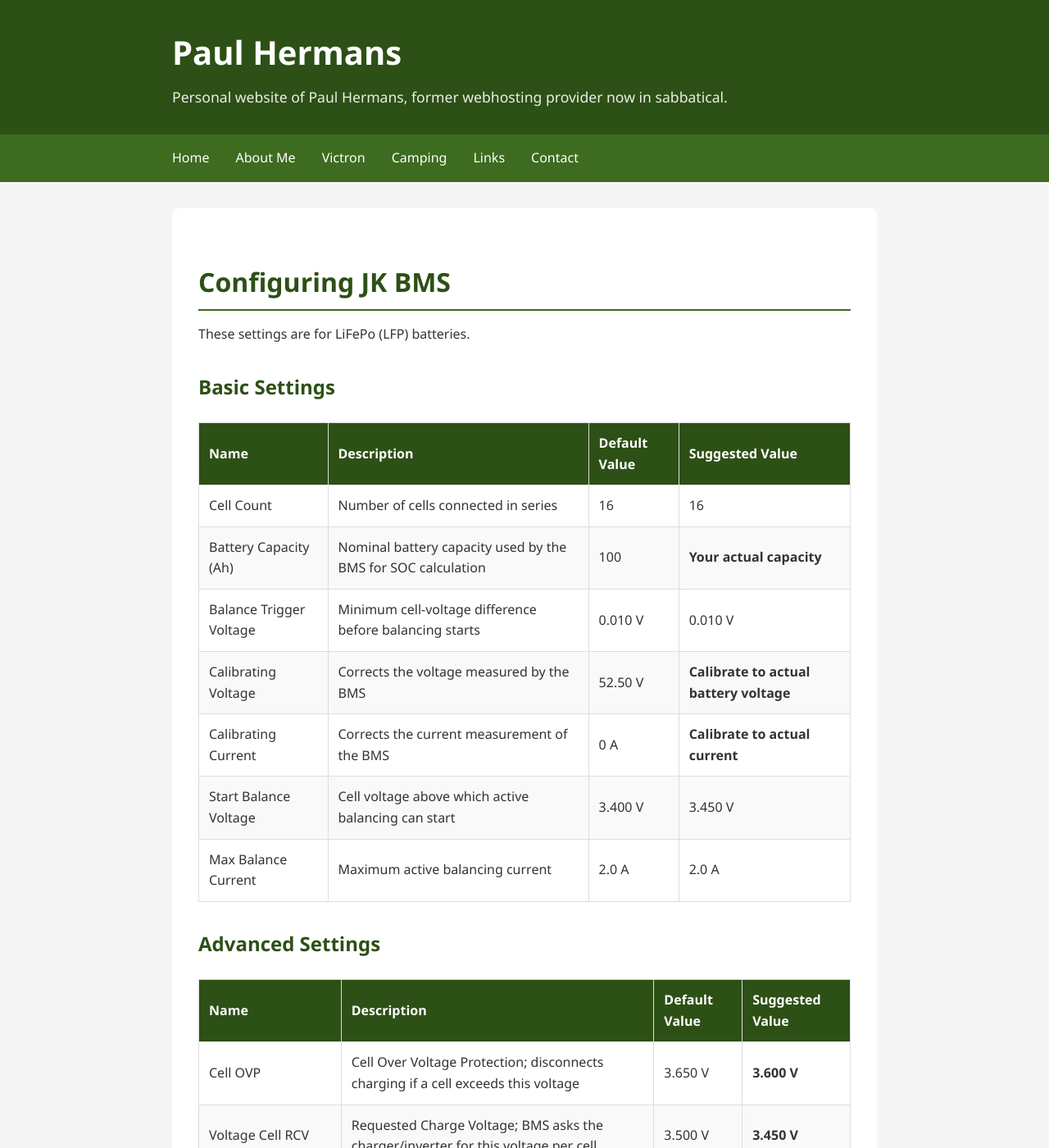
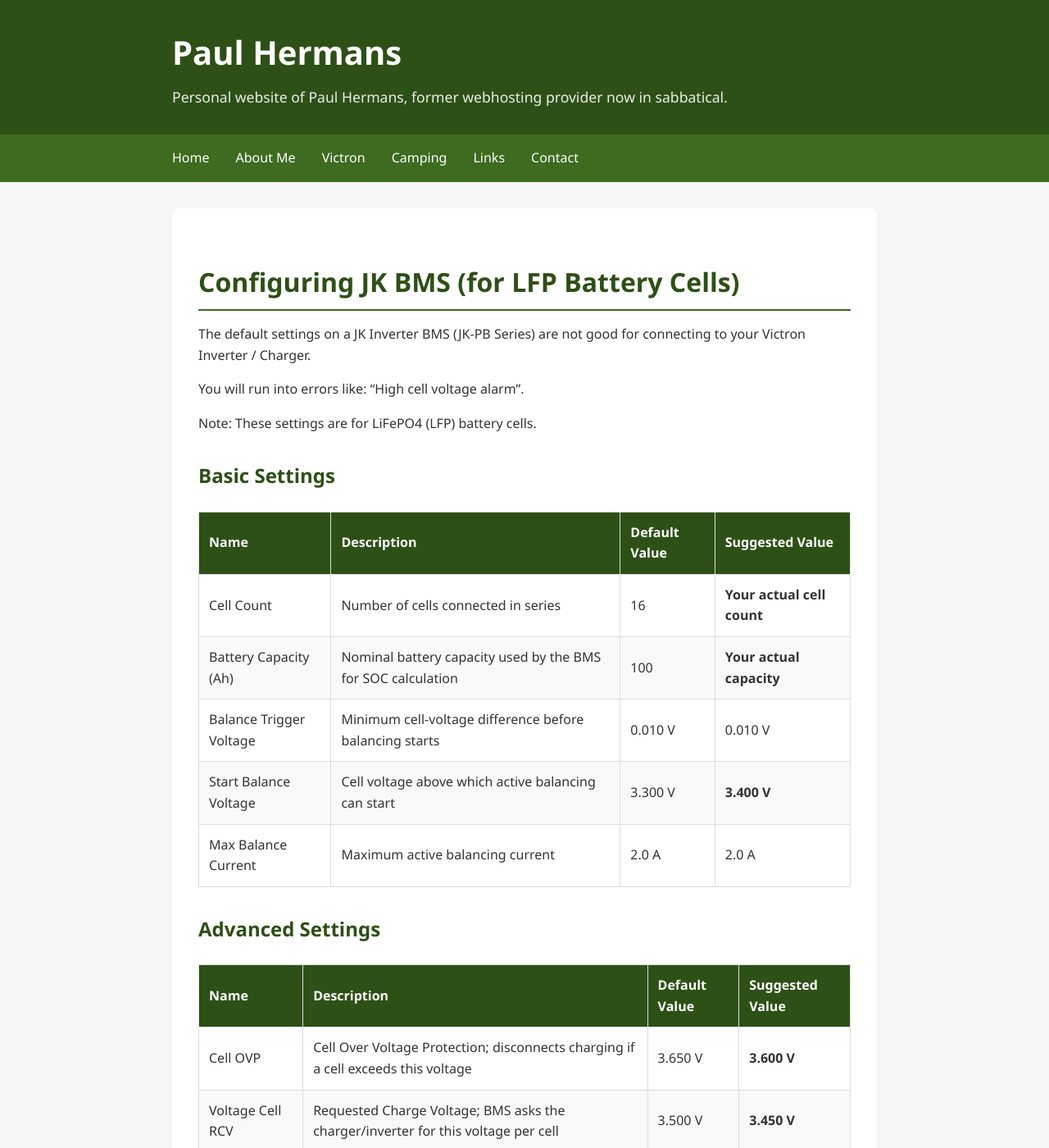
Before and after one commit to paulhermanseu/paulhermans.eu, a Jekyll site: the page built from _posts/2026-09-14-configuring-jk-bms.md, in a window 1280 px wide and 1400 px high. Shown: the whole window at 82% size. Built offline with Jekyll 4.4.1, drawn with Linux system fonts in a browser that asks for light colours; some of the changed text lies outside the part shown.

Commit message:
Clarify settings for JK BMS and add reference link
Updated text for clarity and added a reference link.

```diff
--- a/_posts/2026-09-14-configuring-jk-bms.md
+++ b/_posts/2026-09-14-configuring-jk-bms.md
@@ -5,20 +5,22 @@
 categories: Victron
 ---
 
-# Configuring JK BMS
+# Configuring JK BMS (for LFP Battery Cells)
 
-These settings are for LiFePo (LFP) batteries.
+The default settings on a JK Inverter BMS (JK-PB Series) are not good for connecting to your Victron Inverter / Charger.
+
+You will run into errors like: "High cell voltage alarm".
+
+Note: These settings are for LiFePO4 (LFP) battery cells.
 
 ## Basic Settings
 
 | Name                        | Description                                                                       | Default Value | Suggested Value                         |
 | --------------------------- | --------------------------------------------------------------------------------- | ------------- | --------------------------------------- |
-| Cell Count                  | Number of cells connected in series                                               | 16            | 16                                      |
+| Cell Count                  | Number of cells connected in series                                               | 16            | **Your actual cell count**                                        |
 | Battery Capacity (Ah)       | Nominal battery capacity used by the BMS for SOC calculation                      | 100           | **Your actual capacity**                |
 | Balance Trigger Voltage     | Minimum cell-voltage difference before balancing starts                           | 0.010 V       | 0.010 V                                 |
-| Calibrating Voltage         | Corrects the voltage measured by the BMS                                          | 52.50 V       | **Calibrate to actual battery voltage** |
-| Calibrating Current         | Corrects the current measurement of the BMS                                       | 0 A           | **Calibrate to actual current**         |
-| Start Balance Voltage       | Cell voltage above which active balancing can start                               | 3.400 V       | 3.450 V                                 |
+| Start Balance Voltage       | Cell voltage above which active balancing can start                               | 3.300 V       | **3.400 V**                                 |
 | Max Balance Current         | Maximum active balancing current                                                  | 2.0 A         | 2.0 A                                   |
 
 ## Advanced Settings
@@ -31,9 +33,13 @@
 | Cell OVPR                   | Voltage below which an OVP fault can recover                                      | 3.450 V       | **3.448 V**                             |
 | Cell UVPR                   | Voltage above which an undervoltage fault can recover                             | 3.100 V       | **2.650 V**                             |
 | SOC-0% Voltage              | Cell voltage below which SOC is reset to 0%                                       | 3.000 V       | **2.640 V**                             |
-| Cell UVP                    | Cell Under Voltage Protection; disconnects load if a cell falls below this        | 2.800 V       | 2.600 V                                 |
+| Cell UVP                    | Cell Under Voltage Protection; disconnects load if a cell falls below this        | 2.800 V       | **2.600 V**                                 |
 | Power Off Voltage           | Cell voltage at which the BMS shuts down completely                               | 2.500 V       | 2.500 V                                 |
 | Voltage Cell RFV            | Requested Float Voltage after the battery reaches 100%                            | 3.400 V       | **3.350 V**                             |
+
+
+| Name                        | Description                                                                       | Default Value | Suggested Value                         |
+| --------------------------- | --------------------------------------------------------------------------------- | ------------- | --------------------------------------- |
 | Voltage Smart Sleep         | Cell voltage associated with Smart Sleep                                          | 3.500 V       | **3.285 V**                             |
 | Time Smart Sleep            | Time condition for Smart Sleep                                                    | 24 h          | 24 h                                    |
 | Continued Charge Current    | Maximum continuous charging current; BMS reports ~95% of this to the charger      | 100 A         | **105 A**                               |
@@ -74,4 +80,6 @@
 | Con. Wire Resistance        | Continuous-wire resistance compensation                                           | 0.00 mΩ       | 0.00 mΩ                                 |
 
 
-This post is under construction
+This post is under construction.
+
+See also this website: [https://off-grid-garage.com/my-settings/](https://off-grid-garage.com/my-settings/)
```
